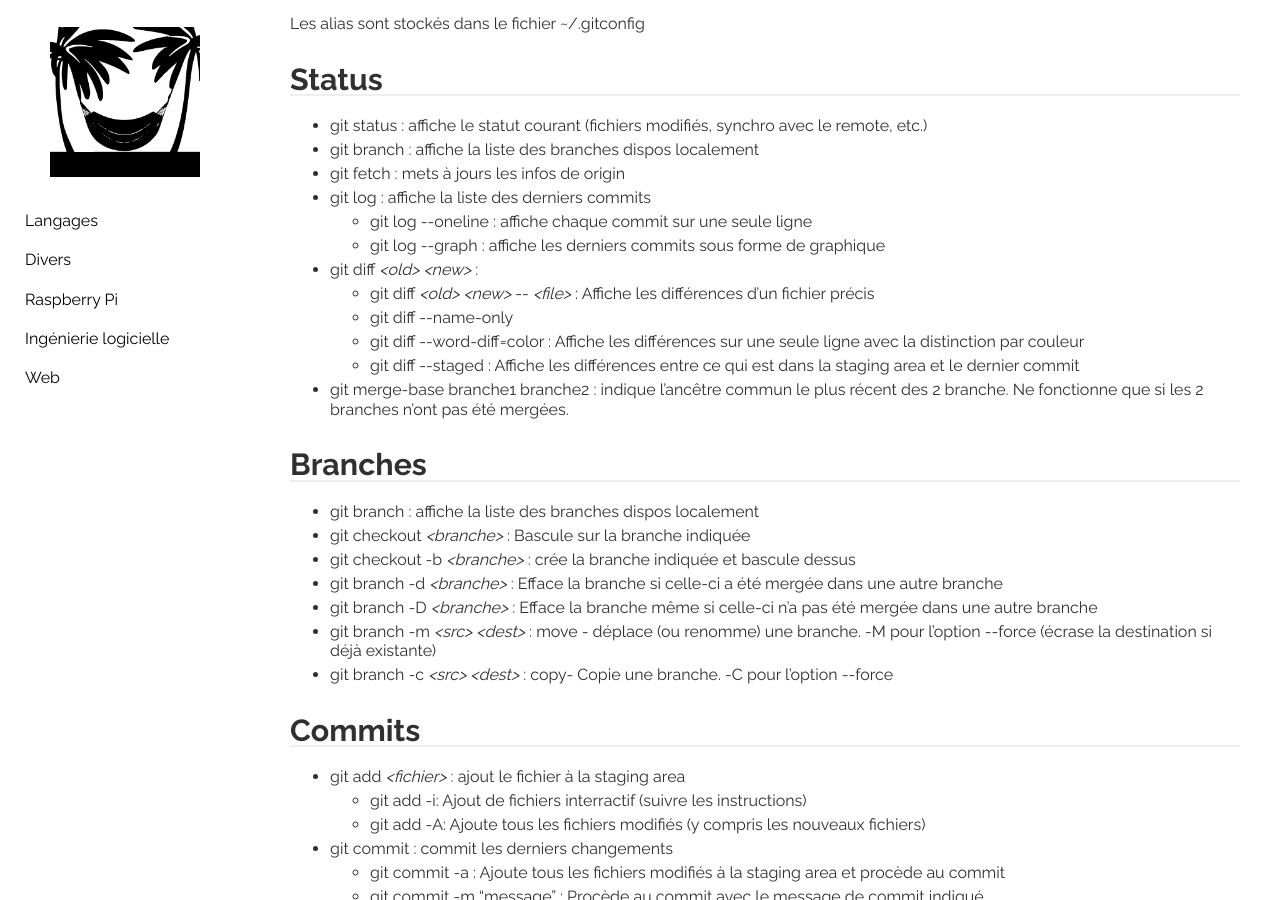
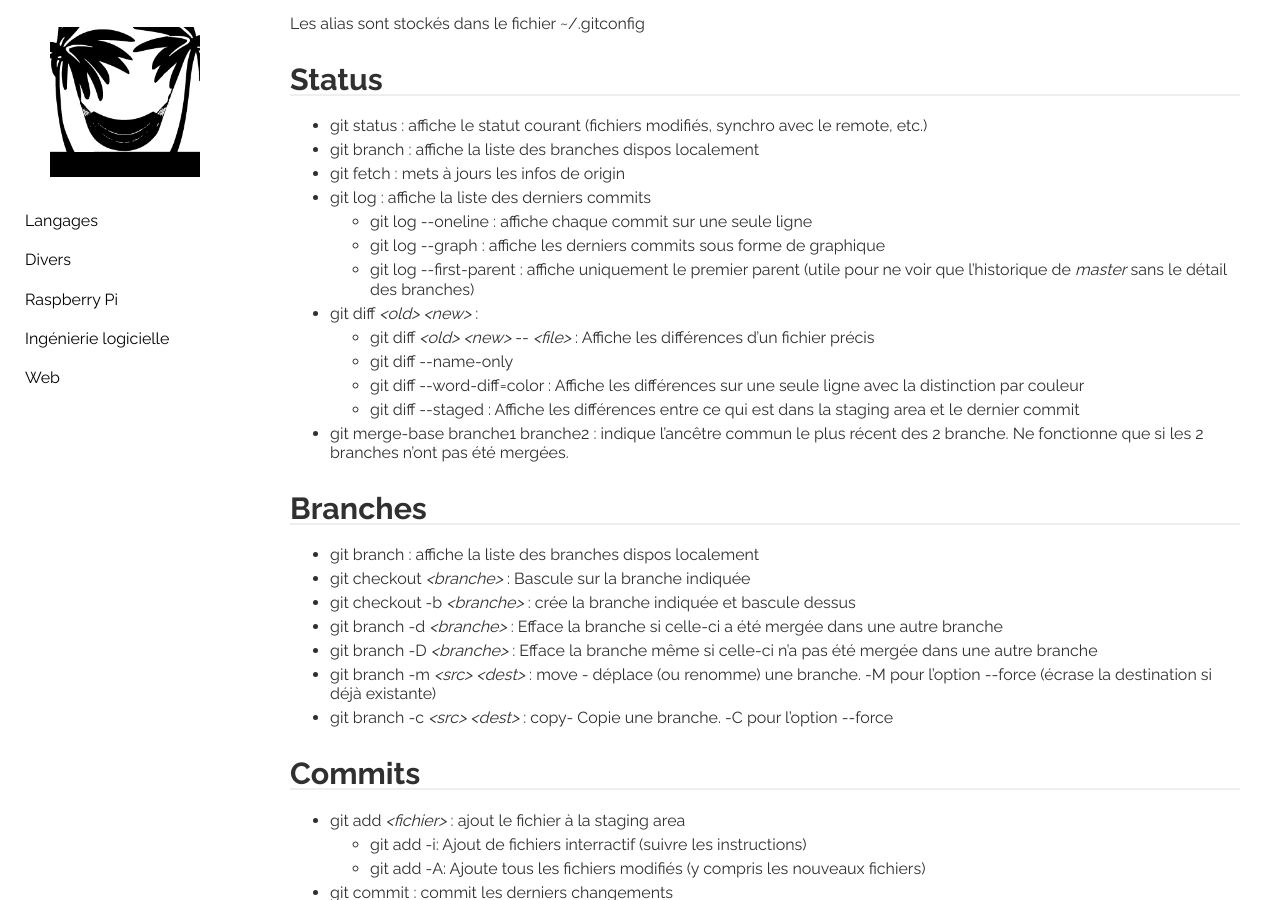
Before and after one commit to behej/lazyjekyll, a Jekyll site: the page built from _sweng/git.md, in a window 1280 px wide and 900 px high, scrolled down 320 px. Built offline with Jekyll 4.4.1, drawn with Linux system fonts in a browser that asks for light colours.

Commit message:
git: add log option --first-parent

```diff
--- a/_sweng/git.md
+++ b/_sweng/git.md
@@ -24,6 +24,7 @@ Les alias sont stockés dans le fichier ~/.gitconfig
 * git log : affiche la liste des derniers commits
   * git log \-\-oneline : affiche chaque commit sur une seule ligne
   * git log \-\-graph : affiche les derniers commits sous forme de graphique
+  * git log \-\-first-parent : affiche uniquement le premier parent (utile pour ne voir que l'historique de *master* sans le détail des branches)
 * git diff *\<old\> \<new\>* :
   * git diff *\<old\> \<new\>* \-\- *\<file\>* : Affiche les différences d'un fichier précis
   * git diff \-\-name-only
```
